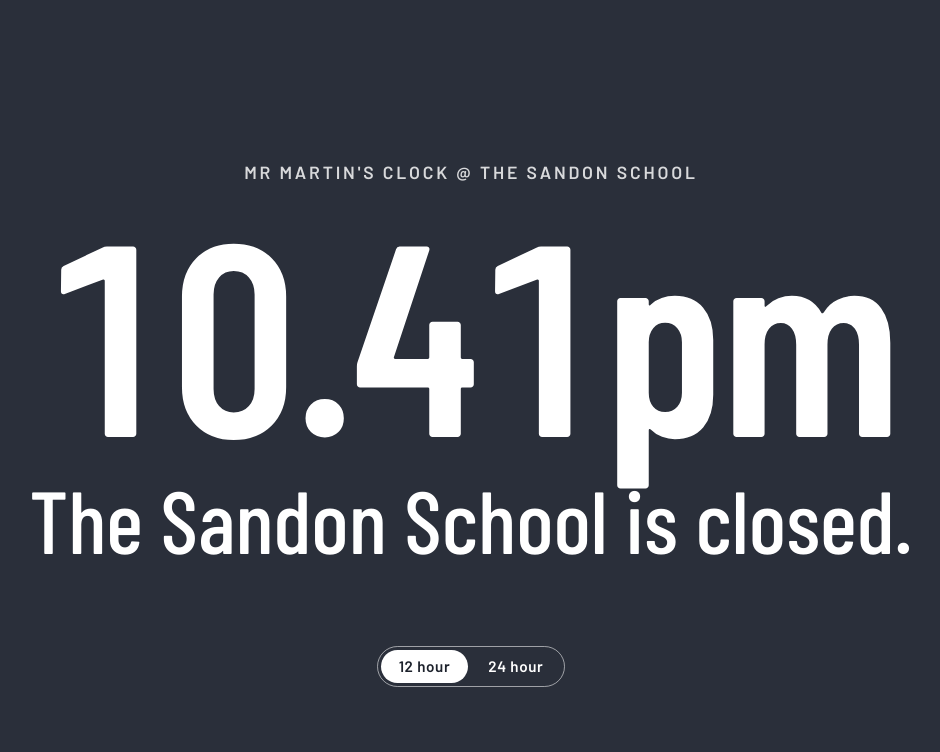
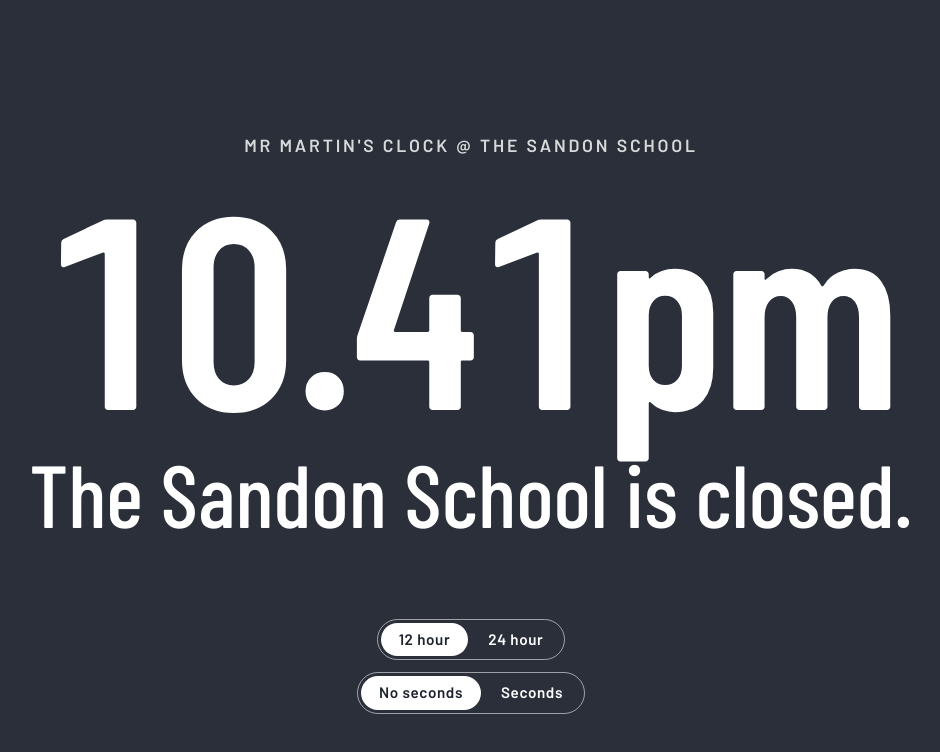
Before and after one commit to TheMrMartin/sandon-computing, a plain HTML site: page index.html in a window 1280 px wide. Shown: the whole page, without its empty margins (169-1109 px from the left). Drawn offline with nearby package versions, Linux system fonts and the light colour scheme.

Commit message:
Add seconds toggle and colon separator

```diff
--- a/index.html
+++ b/index.html
@@ -74,8 +74,17 @@
     text-wrap: balance;
   }
   .remaining strong { color: var(--ink); font-weight: 600; }
+  .time.with-seconds {
+    font-size: clamp(3rem, 14vw, 11rem);
+  }
+  .controls {
+    margin-top: clamp(12px, 4vh, 40px);
+    display: flex;
+    flex-direction: column;
+    align-items: center;
+    gap: 12px;
+  }
   .format {
-    margin-top: clamp(12px, 4vh, 40px);
     display: inline-flex;
     border: 1.5px solid rgba(255, 255, 255, 0.55);
     border-radius: 999px;
@@ -111,9 +120,15 @@
   <div class="time" id="time">--</div>
   <div class="desc" id="desc"></div>
   <div class="remaining" id="remaining"></div>
-  <div class="format" role="group" aria-label="Clock format">
-    <button type="button" id="fmt12" aria-pressed="true">12 hour</button>
-    <button type="button" id="fmt24" aria-pressed="false">24 hour</button>
+  <div class="controls">
+    <div class="format" role="group" aria-label="Clock format">
+      <button type="button" id="fmt12" aria-pressed="true">12 hour</button>
+      <button type="button" id="fmt24" aria-pressed="false">24 hour</button>
+    </div>
+    <div class="format" role="group" aria-label="Seconds">
+      <button type="button" id="secOff" aria-pressed="true">No seconds</button>
+      <button type="button" id="secOn" aria-pressed="false">Seconds</button>
+    </div>
   </div>
 </main>
 
@@ -163,15 +178,22 @@
   var use24 = false;
   try { use24 = localStorage.getItem("sandonClock24") === "1"; } catch (e) {}
 
+  var useSecs = false;
+  try { useSecs = localStorage.getItem("sandonClockSecs") === "1"; } catch (e) {}
+
   function clockText(secs) {
     var h24 = Math.floor(secs / 3600) % 24;
     var m = Math.floor((secs % 3600) / 60);
+    var sec = secs % 60;
+    var mm = (m < 10 ? "0" : "") + m;
+    var sepChar = use24 ? ":" : ".";
+    var ss = useSecs ? sepChar + (sec < 10 ? "0" : "") + sec : "";
     if (use24) {
-      return (h24 < 10 ? "0" : "") + h24 + "." + (m < 10 ? "0" : "") + m;
+      return (h24 < 10 ? "0" : "") + h24 + sepChar + mm + ss;
     }
     var suffix = h24 >= 12 ? "pm" : "am";
     var h = h24 % 12 === 0 ? 12 : h24 % 12;
-    return h + "." + (m < 10 ? "0" : "") + m + suffix;
+    return h + sepChar + mm + ss + suffix;
   }
 
   function remainingText(secs) {
@@ -223,6 +245,7 @@
 
     document.body.setAttribute("data-state", state);
     els.time.textContent = clockText(s);
+    els.time.classList.toggle("with-seconds", useSecs);
     els.desc.textContent = desc;
     els.remaining.innerHTML = remaining;
     document.title = clockText(s) + " " + desc.replace(/\.$/, "");
@@ -241,8 +264,23 @@
   btn12.addEventListener("click", function () { setFormat(false); });
   btn24.addEventListener("click", function () { setFormat(true); });
 
+  var btnSecOff = document.getElementById("secOff");
+  var btnSecOn = document.getElementById("secOn");
+
+  function setSeconds(on) {
+    useSecs = on;
+    btnSecOff.setAttribute("aria-pressed", String(!on));
+    btnSecOn.setAttribute("aria-pressed", String(on));
+    try { localStorage.setItem("sandonClockSecs", on ? "1" : "0"); } catch (e) {}
+    tick();
+  }
+  btnSecOff.addEventListener("click", function () { setSeconds(false); });
+  btnSecOn.addEventListener("click", function () { setSeconds(true); });
+
   btn12.setAttribute("aria-pressed", String(!use24));
   btn24.setAttribute("aria-pressed", String(use24));
+  btnSecOff.setAttribute("aria-pressed", String(!useSecs));
+  btnSecOn.setAttribute("aria-pressed", String(useSecs));
   tick();
   setInterval(tick, 500);
 </script>
```
